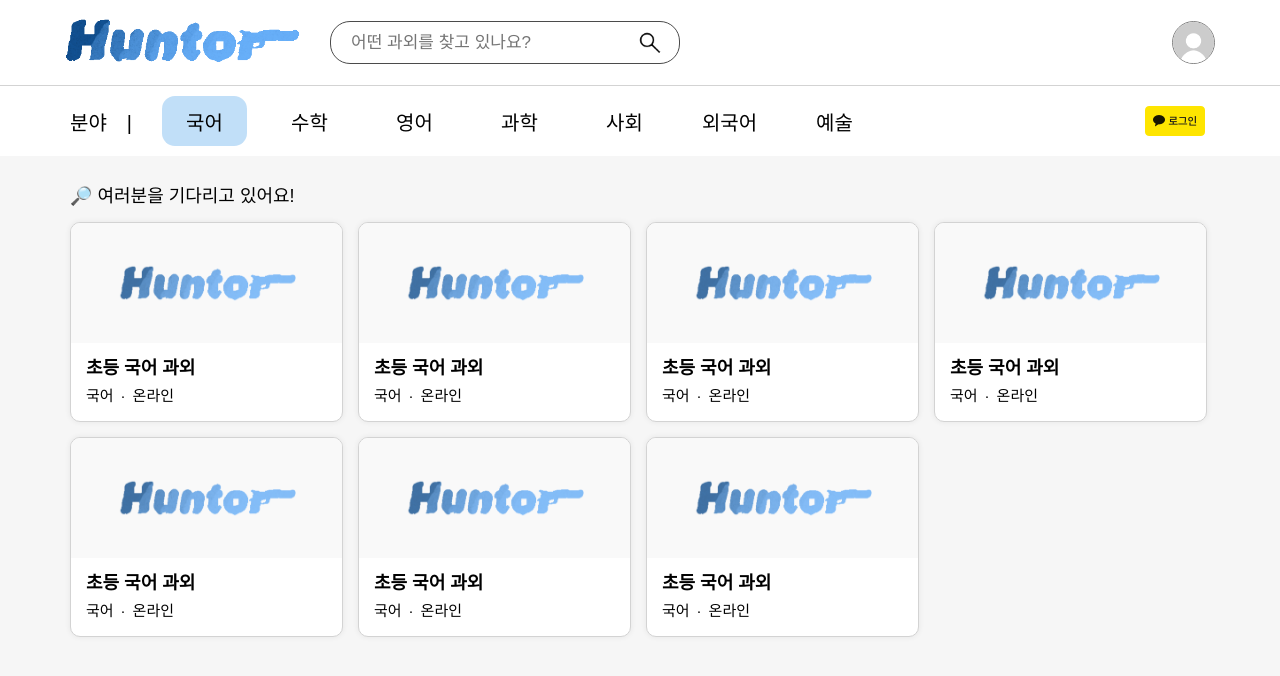
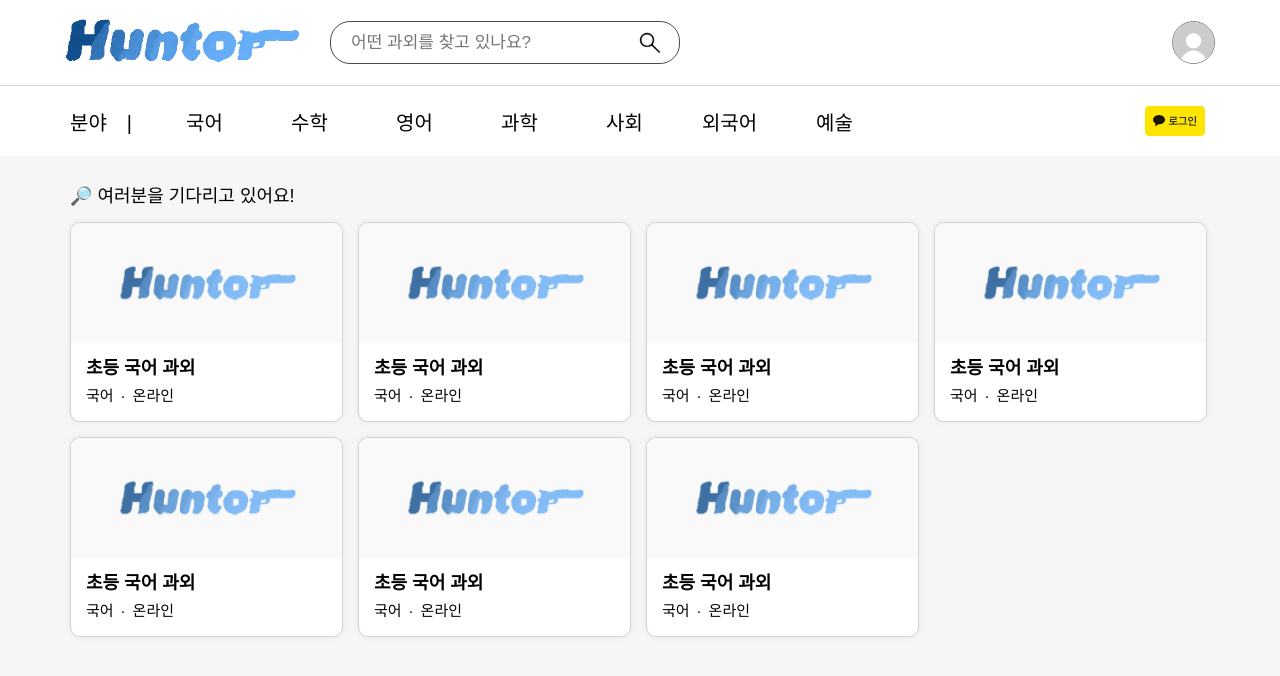
Before and after one commit to earlre-bird/HUNTOR-CLIENT, a React (Vite) app in the folder frontend/: page / in a window 1280 px wide. Shown: the top 676 px of the page. Built offline with nearby package versions, Linux system fonts and the light colour scheme; a web font is replaced by a local one.

Commit message:
HUNTOR-34 feat: [Client] 튜터 카드 분야 선택 기능 구현

```diff
--- a/frontend/src/pages/Main/MainPage.tsx
+++ b/frontend/src/pages/Main/MainPage.tsx
@@ -1,8 +1,33 @@
 import styles from '../../styles/pages/Main/_mainPage.module.scss';
+import { useState } from 'react';
 import Header from '../../components/Header';
 import TutorCard from '../../components/TutorCard';
 
+type ItemProps = {
+  subject: string;
+  selected: boolean;
+  onClicked: (subject: string) => void;
+};
+
 const MainPage = () => {
+  const [selectedSubject, setSelectedSubject] = useState<string>('');
+  const subject: string[] = ['국어', '수학', '영어', '과학', '사회', '외국어', '예술'];
+
+  const handleSubject = (item: string) => {
+    selectedSubject === item ? setSelectedSubject('') : setSelectedSubject(item);
+  };
+
+  const SubjectItem: React.FC<ItemProps> = ({ subject, selected, onClicked }) => {
+    return (
+      <div
+        onClick={() => onClicked(subject)}
+        className={selected ? styles.selected_item : styles.subject_item}
+      >
+        {subject}
+      </div>
+    );
+  };
+
   return (
     <div className={styles.main_page}>
       <Header />
@@ -11,13 +36,14 @@ const MainPage = () => {
           <div className={styles.subject_container}>
             <p className={styles.subject_text}>분야</p>
             <div className={styles.subject}>
-              <div className={styles.selected_item}>국어</div>
-              <div className={styles.subject_item}>수학</div>
-              <div className={styles.subject_item}>영어</div>
-              <div className={styles.subject_item}>과학</div>
-              <div className={styles.subject_item}>사회</div>
-              <div className={styles.subject_item}>외국어</div>
-              <div className={styles.subject_item}>예술</div>
+              {subject.map((item, id) => (
+                <SubjectItem
+                  key={id}
+                  subject={item}
+                  onClicked={handleSubject}
+                  selected={selectedSubject === item}
+                />
+              ))}
             </div>
           </div>
           <button />
```
